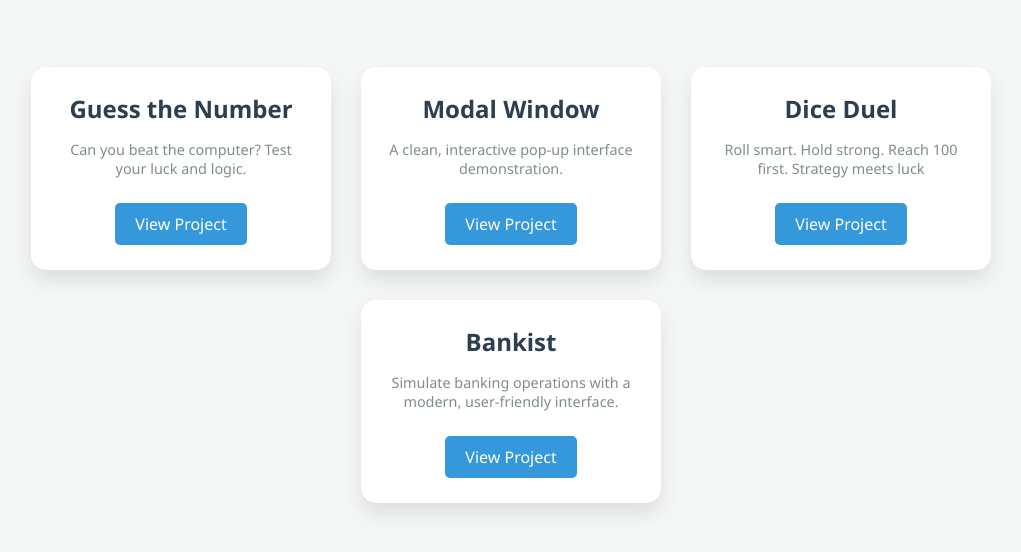
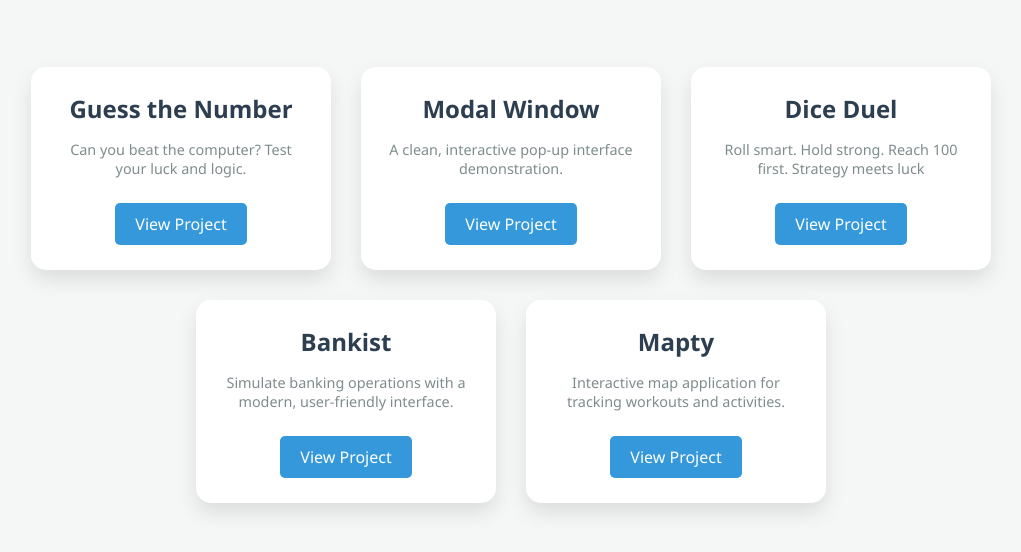
Before and after one commit to Anchal789/Javascript-Learning, a plain HTML site: page index.html in a window 1280 px wide. Shown: the part 130-682 px from the top of the page, without its empty margins (129-1150 px from the left). Drawn offline with Linux system fonts and the light colour scheme.

Commit message:
feat: add Mapty project card to homepage
Add a new card for the Mapty project, an interactive map application for tracking workouts and activities, with a link to its dedicated page.

```diff
--- a/index.html
+++ b/index.html
@@ -42,6 +42,13 @@
 					<a href="bankist/index.html" class="btn">View Project</a>
 				</div>
 			</div>
+			<div class="card" id="card-modal">
+				<div class="card-content">
+					<h2>Mapty</h2>
+					<p>Interactive map application for tracking workouts and activities.</p>
+					<a href="mapty/index.html" class="btn">View Project</a>
+				</div>
+			</div>
 		</main>
 
 		<script src="script.js"></script>
```
